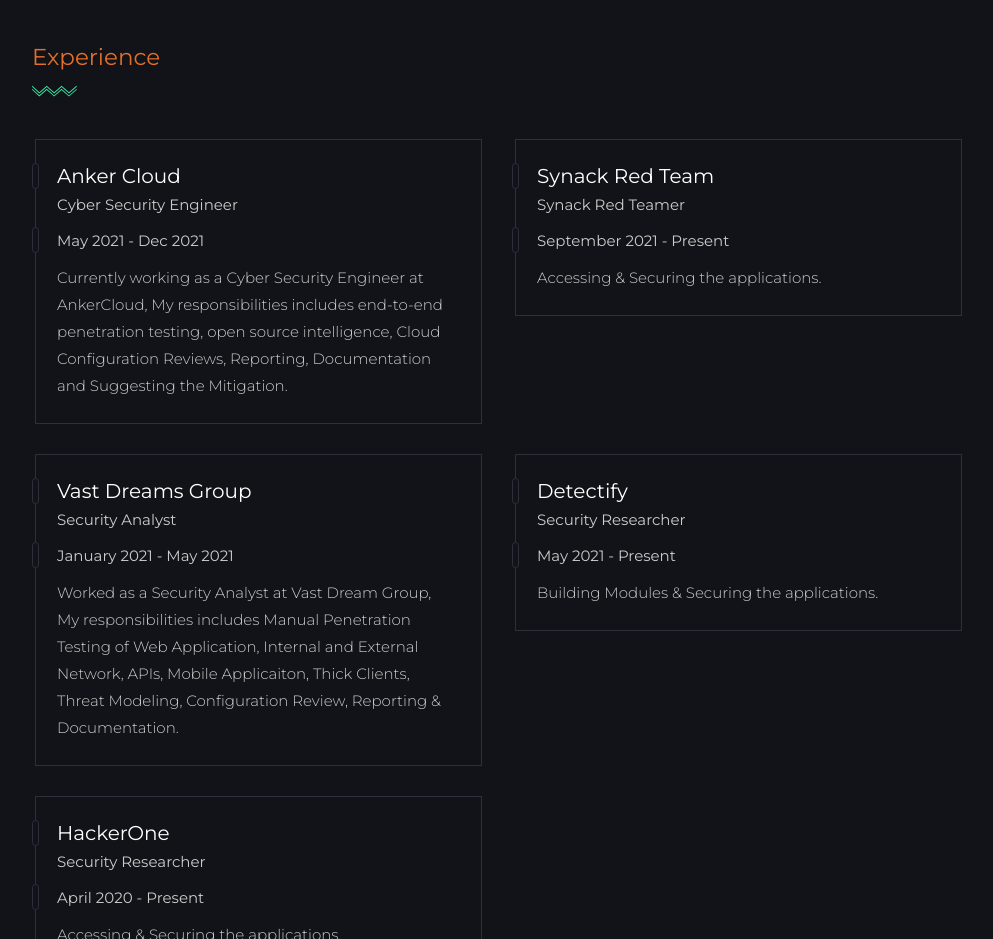
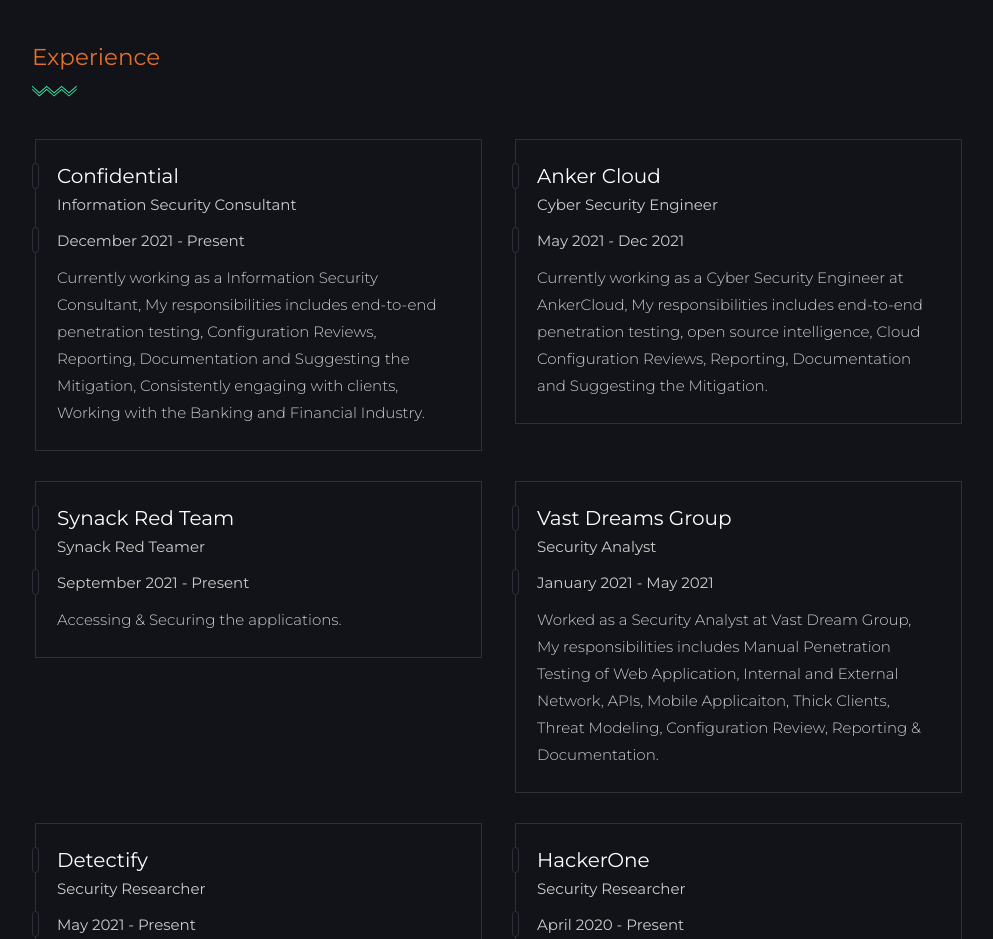
Before and after one commit to Net-hunter121/Yasser-Khan, a plain HTML site: page index.html in a window 1280 px wide. Shown: the part 1900-2839 px from the top of the page, without its empty margins (278-1271 px from the left). Drawn offline with nearby package versions, Linux system fonts and the light colour scheme.

Commit message:
Update index.html

```diff
--- a/index.html
+++ b/index.html
@@ -236,6 +236,16 @@
 							<!-- section heading -->
 							<h3 class="wrapper-heading">Experience</h3>
 						</div>
+
+						<div class="col-md-6">
+							<div class="experience-single">
+								<h4 class="company">Confidential</h4>
+								<p class="position-name">Information Security Consultant</p>
+								<p class="mute-text">December 2021 - Present</p>
+								<p class="company-info">Currently working as a Information Security Consultant, My responsibilities includes end-to-end penetration testing, Configuration Reviews, Reporting, Documentation and Suggesting the Mitigation, Consistently engaging with clients, Working with the Banking and Financial Industry.</p>
+							</div>
+					</div>
+
 						<div class="col-md-6">
 							<div class="experience-single">
 								<h4 class="company">Anker Cloud</h4>
```
